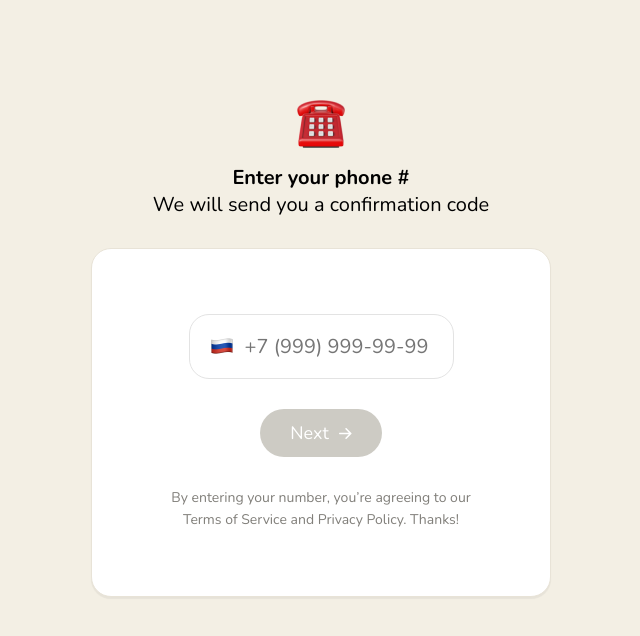
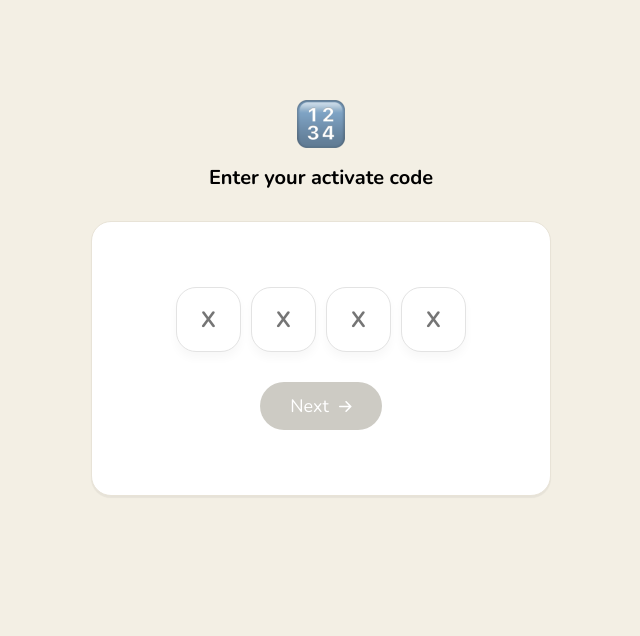
Before and after one commit to YockyMai/club-house-clone, a Next.js app: page / in a window 1280 px wide. Shown: the top 636 px of the page, without its empty margins (319-959 px from the left). Built offline with nearby package versions, Linux system fonts and the light colour scheme.

Commit message:
Доработал компонент EnterCodeStep, теперь там работает isLoading и есть логика по заполнению этого инпута с кодом

```diff
--- a/components/steps/EnterCodeStep/index.tsx
+++ b/components/steps/EnterCodeStep/index.tsx
@@ -1,37 +1,92 @@
 import React from 'react';
 import clsx from 'clsx';
-import {useRouter} from 'next/router';
 
 import styles from './EnterPhoneStep.module.scss';
 import {Button} from '../../Button';
+import {StepInfo} from '../../StepInfo';
+import {WhiteBlock} from '../../WhiteBlock';
 
 export const EnterCodeStep = () => {
-    const handleChangeInput = (event: React.ChangeEvent<HTMLInputElement>) => {
+    const [loading, setLoading] = React.useState<boolean>(true);
+    const [codes, setCodes] = React.useState(['', '', '', ''])
+
+    let nextDisabled: boolean = !codes.every((value) => value != ''); // Проверка на заполнение кода
+
+    //TODO Доделать инпут для взаимодействия с Backspace
+    function handleChangeInput(e: React.ChangeEvent<HTMLInputElement>) {
+        const id: number = e.target.id - 1; //Получил id каждого изменяемого инпута с помошбю метода e.target.id
+
+        if (e.target.nextSibling) {
+            (e.target.nextSibling as HTMLInputElement).focus();
+        }
+
+        setCodes((prev: any) => {
+            const newArray = [...prev];
+            newArray[id] = e.target.value;
+            return newArray;
+        });
+    }
+
+    const onSubmit = () => {
+        setLoading(!loading)
+    }
+
     return (
         <div className={styles.block}>
-
+            {loading ?
+                <>
                     <StepInfo icon="/static/numbers.png" title="Enter your activate code"/>
                     <WhiteBlock className={clsx('m-auto mt-30', styles.whiteBlock)}>
                         <div className={clsx('mb-30', styles.codeInput)}>
-                        {codes.map((code, index) => (
                             <input
-                                key={index}
                                 type="tel"
                                 placeholder="X"
                                 maxLength={1}
-                                id={String(index)}
+                                id="1"
                                 onChange={handleChangeInput}
-                                value={code}
+                                value={codes[0]}
                             />
-                        ))}
+                            <input
+                                type="tel"
+                                placeholder="X"
+                                maxLength={1}
+                                id="2"
+                                onChange={handleChangeInput}
+                                value={codes[1]}
+                            />
+                            <input
+                                type="tel"
+                                placeholder="X"
+                                maxLength={1}
+                                id="3"
+                                onChange={handleChangeInput}
+                                value={codes[2]}
+                            />
+                            <input
+                                type="tel"
+                                placeholder="X"
+                                maxLength={1}
+                                id="4"
+                                onChange={handleChangeInput}
+                                value={codes[3]}
+                            />
                         </div>
-                    <Button disabled={nextDisabled}>
+                        <Button onClick={onSubmit} disabled={nextDisabled}>
                             Next
                             <img className="d-ib ml-10" src="/static/arrow.svg"/>
                         </Button>
                     </WhiteBlock>
-                )
+                </>
+                :
+                <div className="text-center m-auto">
+                    <div className="loader">
+                    </div>
+                    <h3 className="mt-30">
+                        Activation in progress...
+                    </h3>
+                </div>
+            }
         </div>
     );
-    };
+
 }
--- a/pages/index.tsx
+++ b/pages/index.tsx
@@ -17,11 +17,11 @@ const stepsComponents = {
 }
 
 const Home: NextPage = () => {
-    const [step, setStep] = React.useState<number>(4); // Шаги для определения степов регистрации!
+    const [step, setStep] = React.useState<number>(5); // Шаги для определения степов регистрации!
     let CurrentStep = stepsComponents[step];
     return (
         <div>
-            <CurrentStep step={step}/>
+            <CurrentStep step={step} setStep={setStep}/>
         </div>
     );
 };
```
Lines whose indentation alone changed are shown as unchanged.
